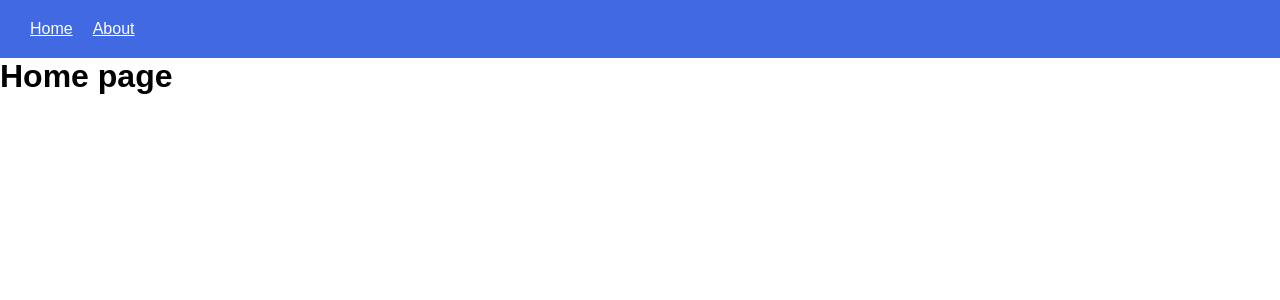
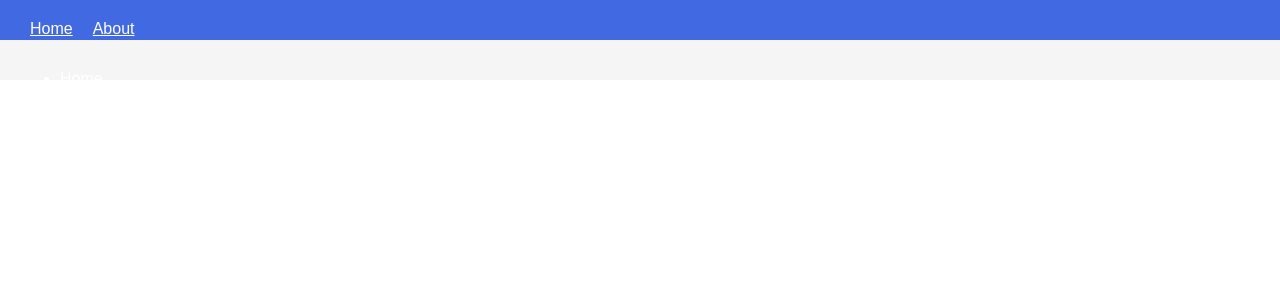
Before and after one commit to Stringcode-Limited/p2p-front-end, a React (Vite) app: page / in a window 1280 px wide. Shown: the top 300 px of the page. Built offline with nearby package versions, Linux system fonts and the light colour scheme; a web font is replaced by a local one.

Commit message:
all added files

```diff
--- /dev/null
+++ b/src/pages/home/HomePage.css
@@ -0,0 +1,4 @@
+header{
+    background-color: whitesmoke;
+    height: 5px;
+}
--- a/src/pages/home/HomePage.tsx
+++ b/src/pages/home/HomePage.tsx
@@ -1,7 +1,21 @@
-
+import "./HomePage.css"
 function HomePage() {
   return (
-    <div><h1>Home page</h1></div>
+    <>
+    <div>
+      <header>
+        <menu>
+          <nav>
+            <ul>
+              <li>Home</li>
+            </ul>
+          </nav>
+        </menu>
+      </header>
+    </div>
+
+      </>
+
   )
 }
 
```
